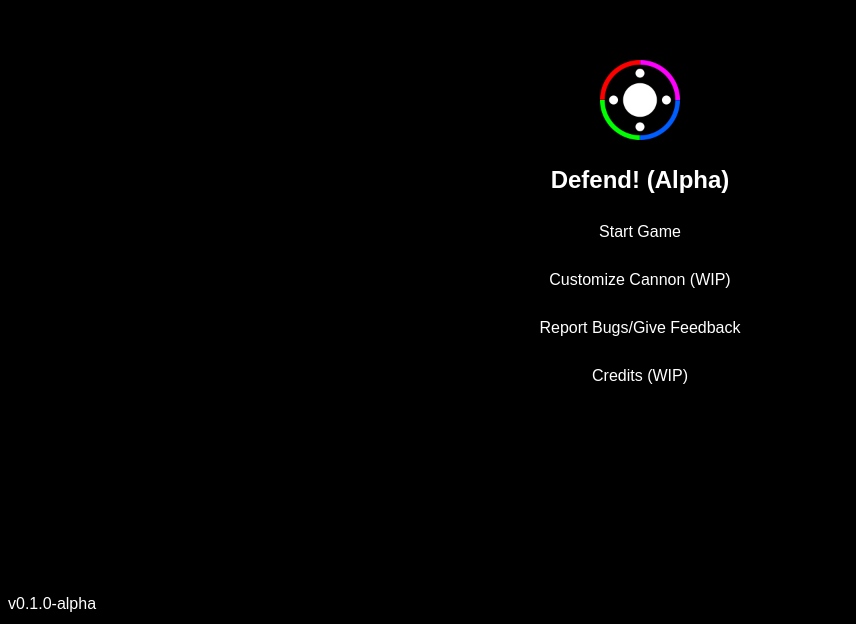
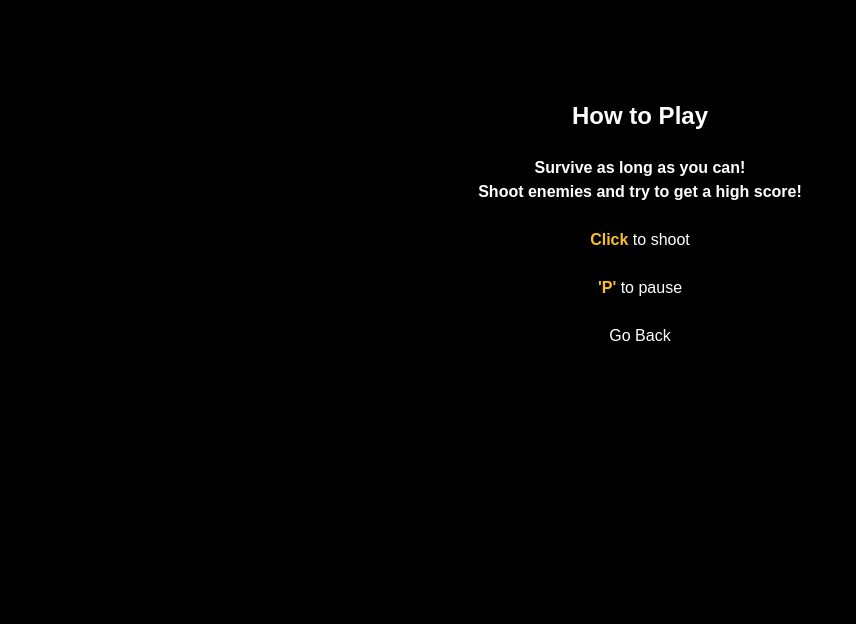
Before and after one commit to AvoraDev/defend, a plain HTML site: page index.html in a window 1280 px wide. Shown: the part 176-800 px from the top of the page, without its empty margins (0-856 px from the left). Drawn offline with nearby package versions, Linux system fonts and the light colour scheme.

Commit message:
Update index.html

```diff
--- a/index.html
+++ b/index.html
@@ -8,14 +8,23 @@
    <link href="https://unpkg.com/tailwindcss@^1.0/dist/tailwind.min.css" rel="stylesheet">
    <link href="./style.css" rel="stylesheet">
 </head>
-<body> <!--most(essentially all) code was made by following this video https://www.youtube.com/watch?v=eI9idPTT0c4-->
+<body>
+   <!--pause menu-->
+   <div class="fixed flex inset-0 items-center justify-center" id="pauseMenu">
+      <div class="bg-white max-w-md w-full p-6 text-center">
+         <p class="text-2xl font-bold select-none">Paused</p> <br>
+         <button class="bg-blue-500 text-white w-full py-3 rounded-full text-sm select-none" onclick="pause()">Continue</button>
+         <p class="text-xs text-blue-400 hover:text-blue-600 mt-4 select-none" onclick="pause('quit'); mainMenu.style.display = 'flex'">Main Menu</p>
+      </div>
+   </div>
+
    <!--restart menu-->
    <div class="fixed flex inset-0 items-center justify-center" id="restartMenu">
       <div class="bg-white max-w-md w-full p-6 text-center">
          <h1 class="text-4xl font-bold select-none" id="bigScoreEl">0</h1>
          <p class="text-sm text-grey-600 mb-4 select-none">Points</p>
          <div>
-            <button class="bg-blue-500 text-white w-full py-3 rounded-full text-sm select-none" onclick="init()" id="restartBtn">Restart</button>
+            <button class="bg-blue-500 text-white w-full py-3 rounded-full text-sm select-none" onclick="init()">Restart</button>
             <p class="text-xs text-blue-400 hover:text-blue-600 mt-4 select-none" onclick="mainMenu.style.display = 'flex'">Main Menu</p>
          </div>
       </div>
@@ -51,6 +60,7 @@
          <p class="text-2xl font-bold">Defend! (Alpha)</p>
          <br>
          <p class="hover:text-blue-600" onclick="init()">Start Game</p> <br>
+         <p class="hover:text-blue-600" onclick="howToMenu.style.display = 'flex'">How to Play</p> <br>
          <p class="hover:text-blue-600" onclick="cannonMenu.style.display = 'flex'">Customize Cannon (WIP)</p> <br>
          <p class="hover:text-blue-600" onclick="feedbackMenu.style.display = 'flex'">Report Bugs/Give Feedback</p> <br>
          <p class="hover:text-blue-600" onclick="creditsMenu.style.display = 'flex'">Credits (WIP)</p>
@@ -59,8 +69,18 @@
       <!--game version-->
       <div class="fixed flex text-white select-none p-2" style="bottom: 0; right: 0; width: 100%">
          <div>
-            <p>v0.1.0-alpha</p>
+            <p>v0.2.0-alpha</p>
          </div>
+      </div>
+
+      <!--how to play menu-->
+      <div class="fixed flex w-full h-full bg-black items-center justify-center" id="howToMenu">
+         <div class="text-center text-white select-none">
+            <p class="text-2xl font-bold">How to Play</p> <br>
+            <p class="font-bold">Survive as long as you can!<br>Shoot enemies and try to get a high score!</p> <br>
+            <p><span class="text-yellow-400 font-bold">Click</span> to shoot</p> <br>
+            <p><span class="text-yellow-400 font-bold">'P'</span> to pause</p> <br>
+            <p class="hover:text-blue-600" onclick="howToMenu.style.display = 'none'">Go Back</p>
          </div>
       </div>
 
@@ -91,6 +111,7 @@
             <p class="hover:text-blue-600" onclick="creditsMenu.style.display = 'none'">Go Back</p>
          </div>
       </div>
+   </div>
 
    <!--splash screen-->
    <div class="fixed flex w-full h-full bg-black items-center justify-center" id="splashScreen">
```
Lines whose indentation alone changed are shown as unchanged.
